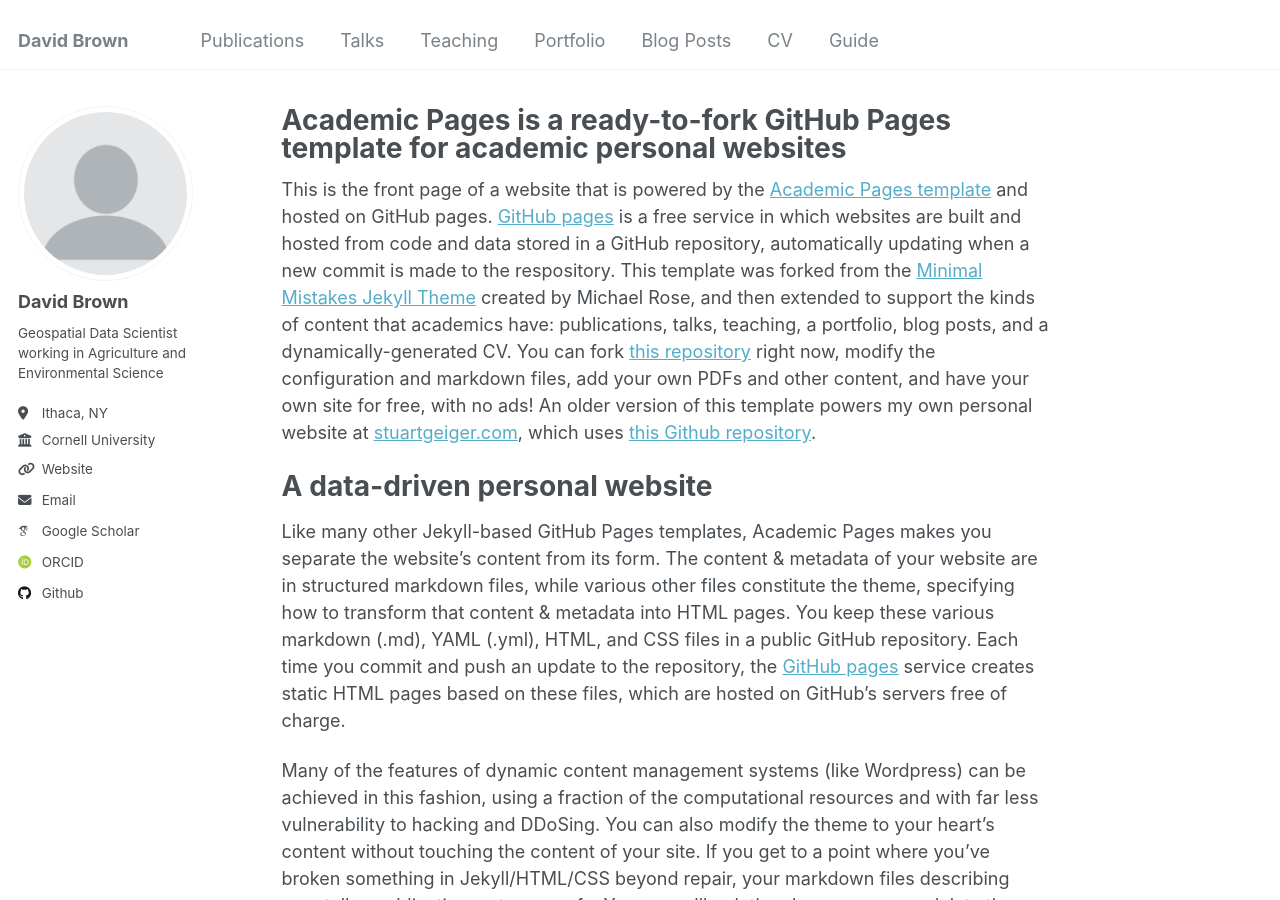
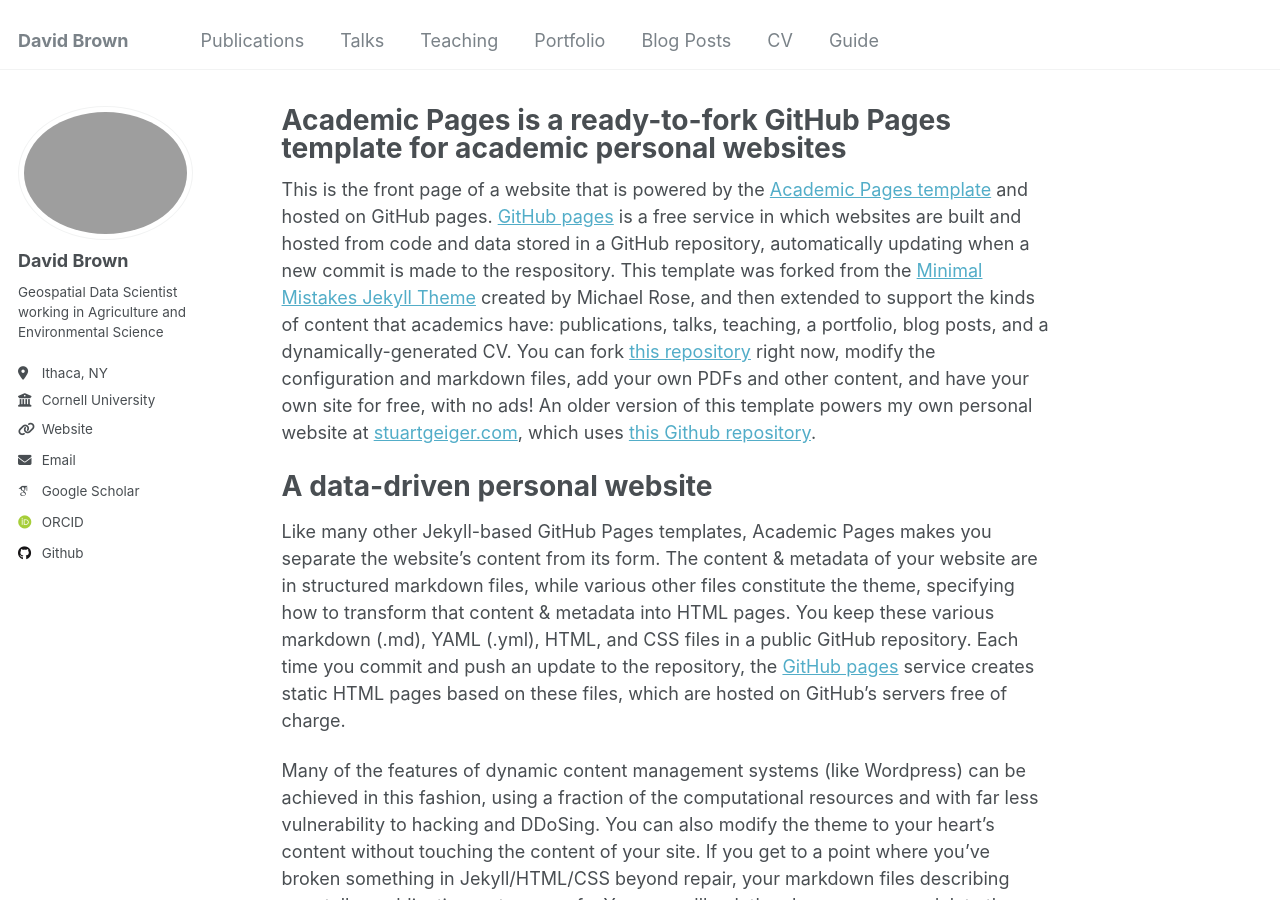
Before and after one commit to dbrownf/dbrownf.github.io, a Jekyll site: the page built from _pages/about.md, in a window 1280 px wide and 900 px high. Built offline with Jekyll 4.4.1, drawn with Linux system fonts in a browser that asks for light colours; some web fonts are replaced.

Commit message:
Update _config.yml

```diff
--- a/_config.yml
+++ b/_config.yml
@@ -21,7 +21,7 @@ repository               : "dbrownf/dbrownf.github.io"
 #               Additional customization can be done by editing /_includes/author-profile.html
 author:
   # Biographic information
-  avatar           : "profile.png"
+  avatar           : "2022-12-20_David_Brown_97.jpg"
   name             : "David Brown"
   pronouns         : # example: "he/him"
   bio              : "Geospatial Data Scientist working in Agriculture and Environmental Science"
```
